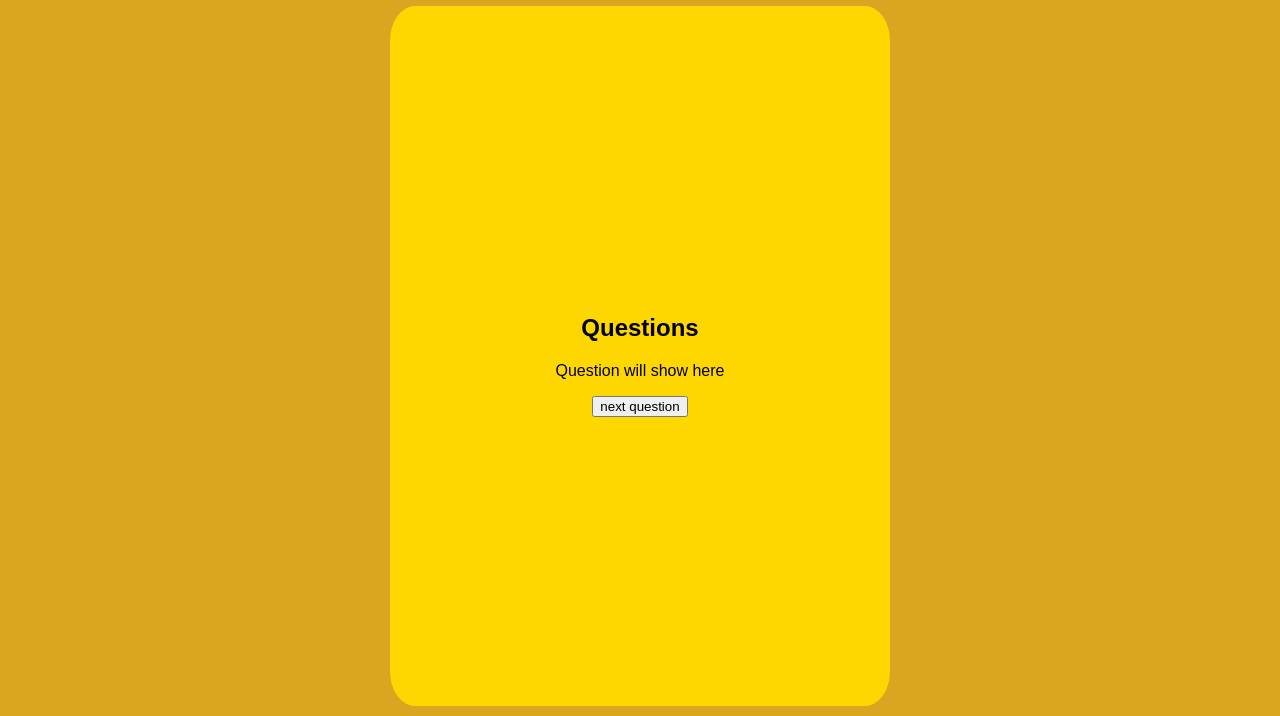
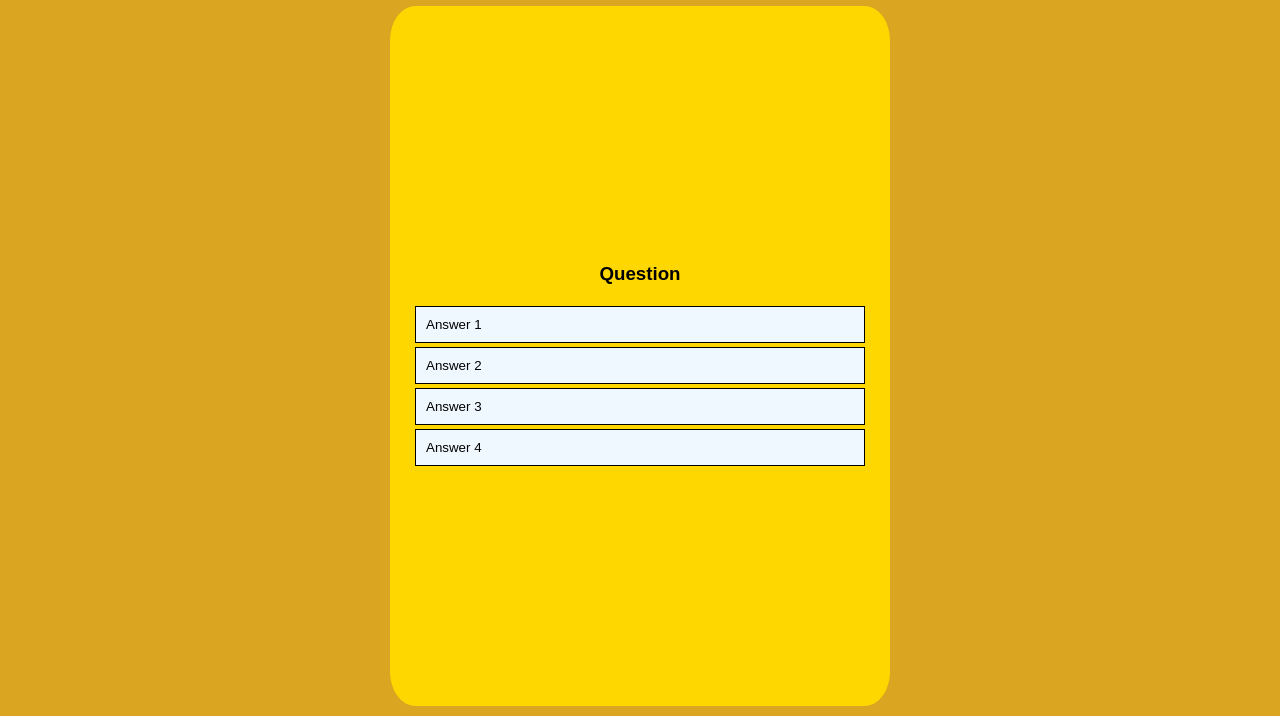
Before and after one commit to RWinterburn/OscarsQuiz, a plain HTML site: page index.html in a window 1280 px wide. Shown: the part 84-800 px from the top of the page. Drawn offline with Linux system fonts and the light colour scheme.

Commit message:
added in buttons changed structure of HTML and added CSS

```diff
--- a/index.html
+++ b/index.html
@@ -7,21 +7,19 @@
   <title>Document</title>
 </head>
 <body>
+<div class ="quiz-contain">
   <h1>Oscars Quiz</h1>
+  <div class = "quiz">
+    <h3 id="question">Question</h3>
+    <div id="answer-btns">
+      <button class="btn">Answer 1</button>
+      <button class="btn">Answer 2</button>
+      <button class="btn">Answer 3</button>
+      <button class="btn">Answer 4</button>
+    </div>
+  </div>
+</div>
 
-  <div class ="quiz">
-    <h2>Questions</h2>
-    <p id="question">Question will show here</p>
-    <div id="answers">
-      <form>
-        <ul>
-          <!-- list items are multi choice answers added and described in js -->
-        </ul>
-        <input type="button" value="next question">
-        <!-- change value to "get result" on the last question -->
-      </form>
-    </div>
-    </div>
   <script src="quiz.js"> </script>
 </body>
 </html>
--- a/quiz.js
+++ b/quiz.js
@@ -1,6 +1,15 @@
 const quiz = {
   topic1: {
     questions: ["who hosted the 2024 Oscars?", "who won Best Actress?", "Who won best actor?", "Who won best Director?", "Who won best original score", "who won best costume design?", "who won best supporting actor?"],
+
     answers: ["Jimmy Kimmel", "Emma Stone", "Cillian Murphy", "Christopher Nolan", "Ludwig Göransson", "Holly Waddington", "Robert Downey Jr"]
   },
 }
+
+function loadQuiz() {
+  const questionContainer = document.getElementById('quiz');
+  const questions = quiz.topic1.questions;}
+
+  questions.forEach((question, index) => {
+    const label = document.createElement('label');
+    label.innerHTML = question + "<br>";}
--- a/styles.css
+++ b/styles.css
@@ -12,3 +12,16 @@ border-radius: 5%;
 margin: 0 auto;
 width : 500px;
 height: 700px;}
+
+.btn{background-color: aliceblue;
+color: black;
+width: 90%;
+margin: 2px;
+border: 1px solid;
+padding: 10px;
+text-align: left;
+cursor: pointer;}
+
+.btn:hover{
+  background-color: rgba(255, 217, 0, 0.384);
+}
```
